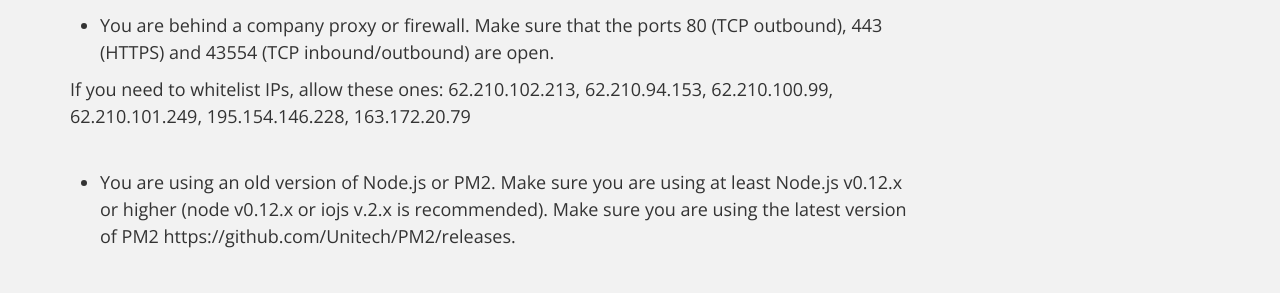
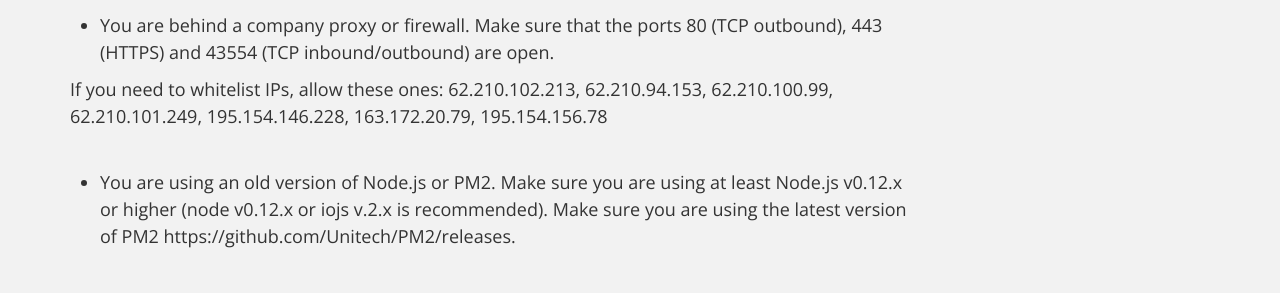
Before and after one commit to keymetrics/keymetrics.github.io, a Jekyll site: the page built from docs/keymetrics/faq.md, in a window 1280 px wide and 900 px high. Shown: the part 462-755 px from the top of the window. Built offline with Jekyll 4.4.1, drawn with Linux system fonts in a browser that asks for light colours; nearby versions of some CDN libraries; a script that is not in the unit is left out; comment, search, counter and statistics services are not loaded.

Commit message:
Update faq.md

```diff
--- a/docs/keymetrics/faq.md
+++ b/docs/keymetrics/faq.md
@@ -16,7 +16,7 @@ If you are in this situation, it might be for several reasons.
 - You are behind a company proxy or firewall.
 Make sure that the ports 80 (TCP outbound), 443 (HTTPS) and 43554 (TCP inbound/outbound) are open.
 
-If you need to whitelist IPs, allow these ones: 62.210.102.213, 62.210.94.153, 62.210.100.99, 62.210.101.249, 195.154.146.228, 163.172.20.79
+If you need to whitelist IPs, allow these ones: 62.210.102.213, 62.210.94.153, 62.210.100.99, 62.210.101.249, 195.154.146.228, 163.172.20.79, 195.154.156.78
 
 - You are using an old version of Node.js or PM2.
 Make sure you are using at least Node.js v0.12.x or higher (node v0.12.x or iojs v.2.x is recommended).
```
